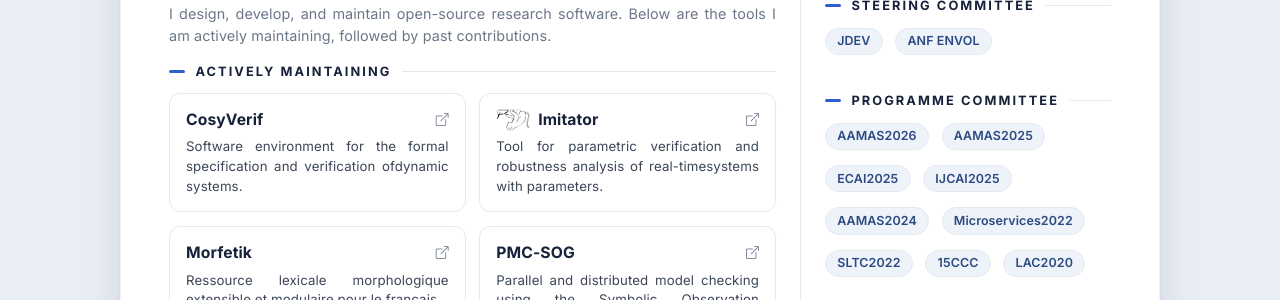
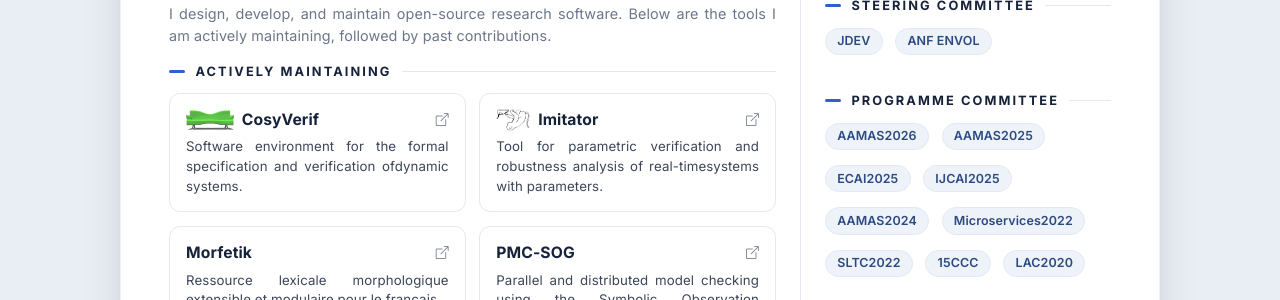
Before and after one commit to himito/himito.github.io, a Jekyll site: the page built from index.md, in a window 1280 px wide. Shown: the part 1357-1657 px from the top of the page. Built offline with Jekyll 4.4.1, drawn with Linux system fonts in a browser that asks for light colours; nearby versions of some CDN libraries; some web fonts are replaced; library files that are not in the unit come from our copies.

Commit message:
refactor software section; add logo for CosyVerif entry with updated styles

```diff
--- a/_data/software.yml
+++ b/_data/software.yml
@@ -8,6 +8,7 @@
 - title: CosyVerif
   url: https://www.cosyverif.org/
   status: current
+  logo: cosyverif.png
   description: |
     Software environment for the formal specification and verification of
     dynamic systems.
```
Also changed, not shown: assets/images/cosyverif.png (added).
